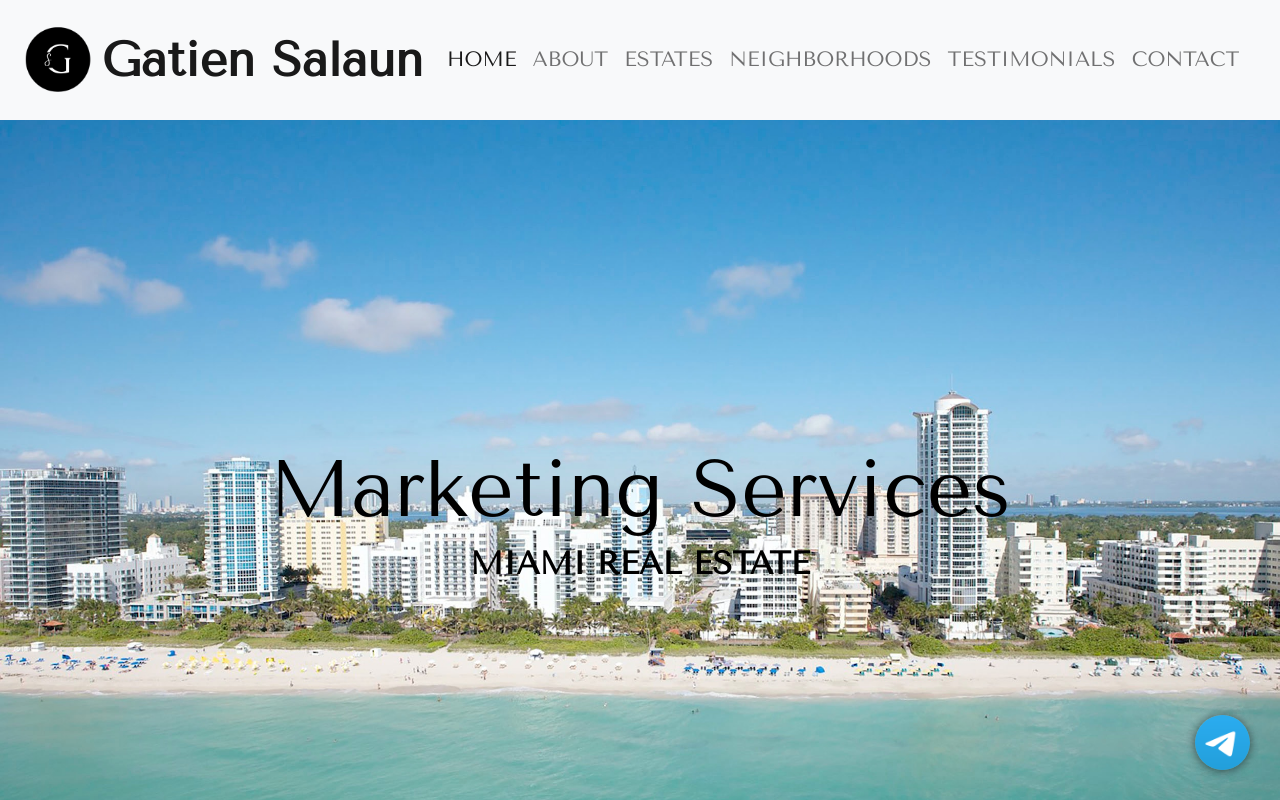
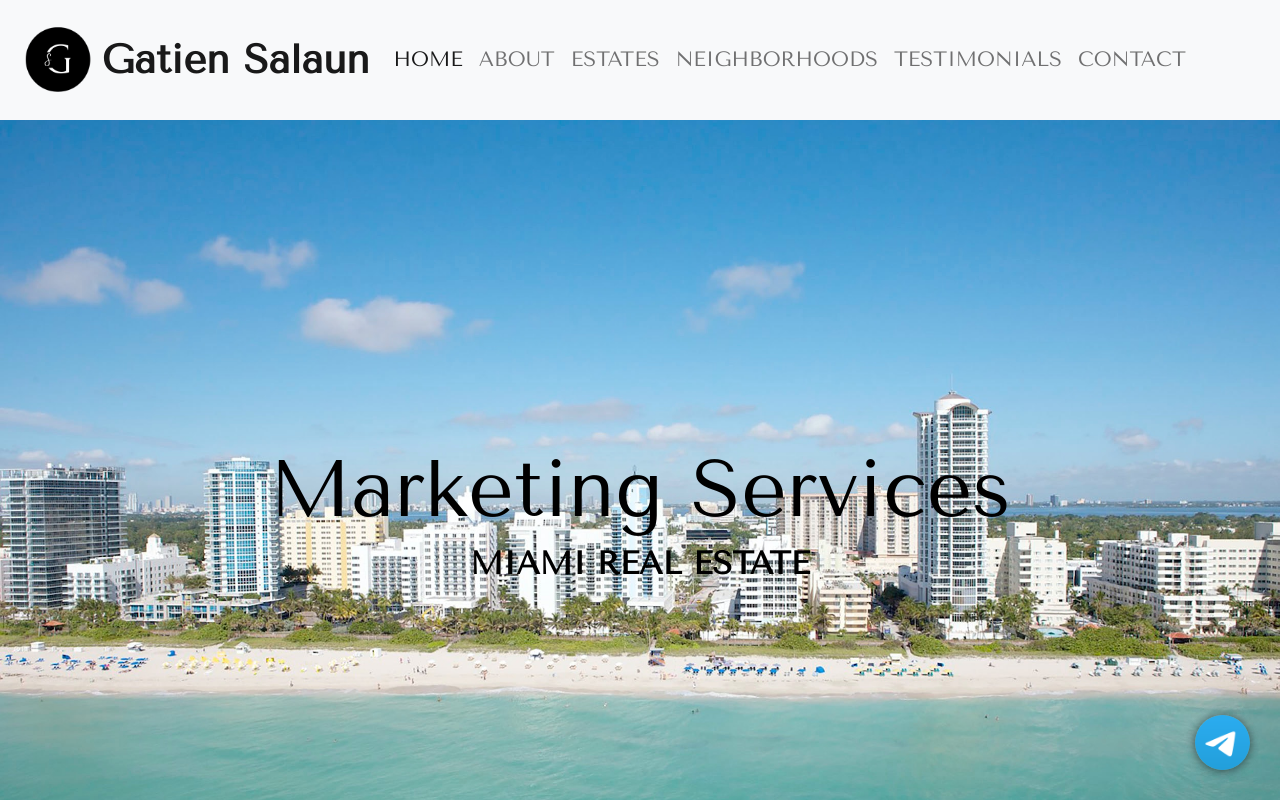
Before and after one commit to marcui13/GatienSalaun, a plain HTML site: page index.html in a window 1280 px wide. Shown: the top 800 px of the page. Drawn offline with nearby package versions, Linux system fonts and the light colour scheme.

Commit message:
scroll smooth

```diff
--- a/style2.css
+++ b/style2.css
@@ -10,7 +10,7 @@ body, html {
     height: 100%;
     width: 100%;
     margin: 0;
-    scroll-behavior: auto;
+    scroll-behavior: smooth;
 }
 
 h2, a {
@@ -24,7 +24,7 @@ h2, a {
 }
 
 .navbar-brand {
-    font-size: 3rem;
+    font-size: 2.5rem;
 }
 
 .nav-link {
```
